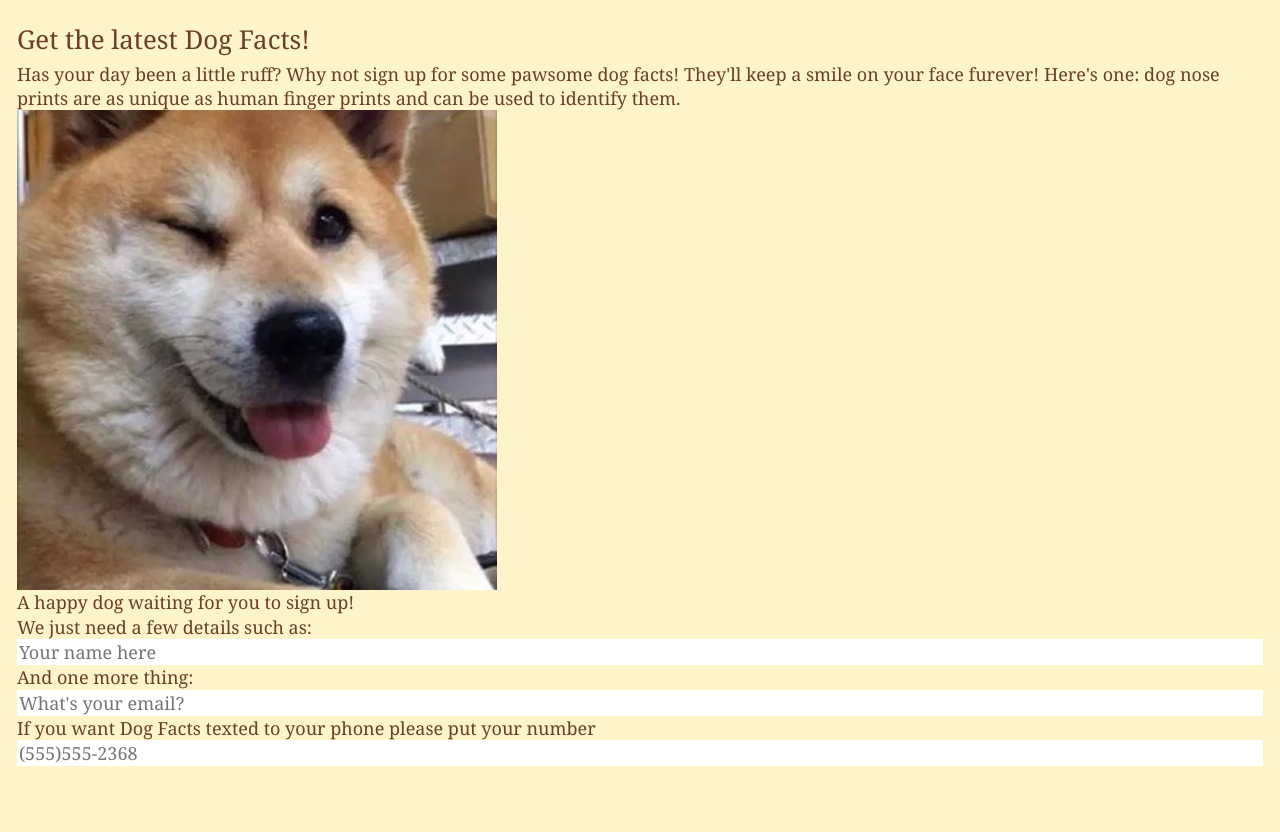
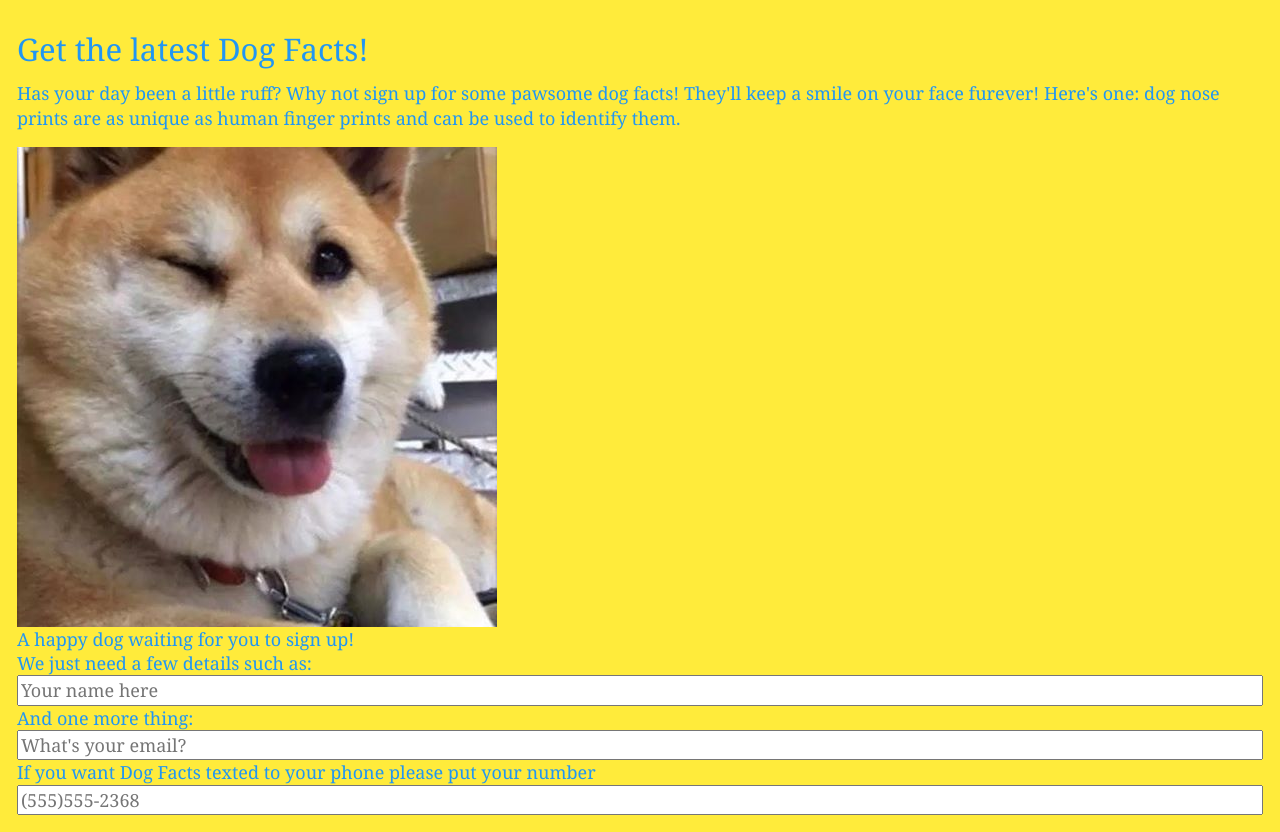
Before and after one commit to cescoto/itmd-362-project1, a plain HTML site: page index.html in a window 1280 px wide. Before the commit the page ends 800 px from the top, so only its background shows below. Drawn offline with nearby package versions, Linux system fonts and the light colour scheme.

Commit message:
Font size and line height aligned to grid

```diff
--- a/css/screen.css
+++ b/css/screen.css
@@ -23,15 +23,19 @@ html {
   font-family: Georgia, Times, Times New Roman, serif;
   font-size: 1.125em; /* 18px / 16px = 1.125em  */
   line-height: 1.35em; /* 1.125em(18px) * 1.2(120%) = 1.35em(21.6px)  */
-  background: #fdf5c9;
-  color: #6b3e26;
+  background: #ffeb3b;
+  color: #2196f3;
   padding: 0.9375em; /* 5:6 | x : 1.125em | x= 0.9375em */
 }
 
 h1 {
-  font-size: 1.44em; /* 26px / 18px = 1.44em */
-  line-height: 1.73em; /* 1.44em * 1.2(120%) = 1.73em */
-  padding: 1.2em, 1.73em; /* 5:6 | x : 1.44em | x= 1.2em */
+  font-size: 1.728em; /* 31.104px / 18px = 1.728em */
+  line-height: 2.073em; /* 1.728em * 1.2(120%) = 2.073em */
+  padding: 1.2em, 1.44em; /* 5:6 | x : 1.728em | x= 1.44em */
+}
+
+p {
+  padding-bottom: 0.9375em;
 }
 
 /* Responsive Media */
@@ -47,21 +51,15 @@ label,
 input {
   box-sizing: border-box;
   width: 100%;
-  display: block;
+  display: inline-block;
   font-family: inherit;
   font-size: inherit;
   line-height: inherit;
-  border: 0;
-  margin: 0;
 }
 
 /* ===== LAYOUT STYLES ===== */
 
 /* ===== MODULAR STYLES ===== */
-
-form li {
-  padding: 0.9375em, 1.35em;
-}
 
 /* ===== STATE STYLES ===== */
 .hasjs input[type="submit"] {
@@ -72,3 +70,11 @@ form li {
 .hasjs input[type="submit"].active {
   position: static;
 }
+
+/* ===== MEDIA QUERIES ===== */
+@media screen and (min-width: 560px ) {
+  label,
+  input {
+    justify-content: flex-start;
+  }
+}
```
